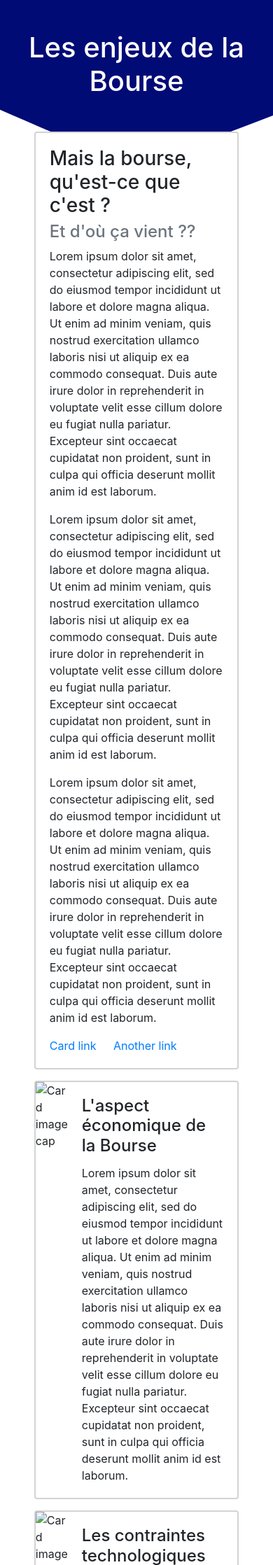
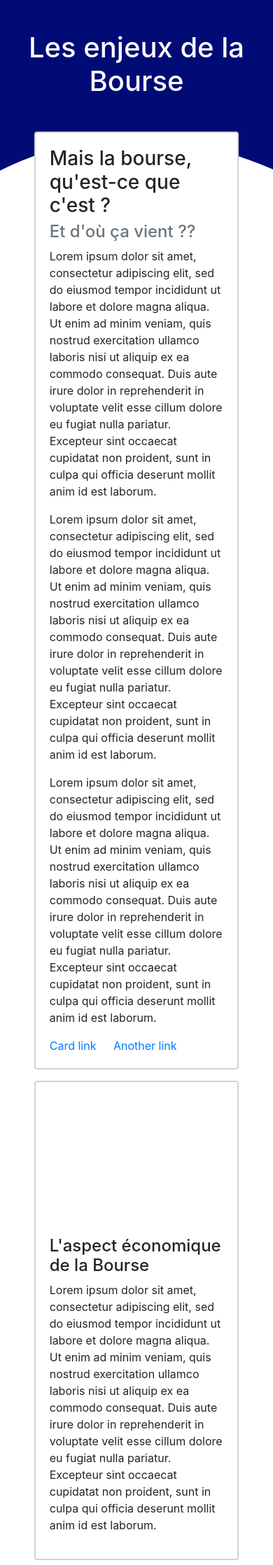
Before and after one commit to Projet-Tuteure/Projet-Tuteure-S1, a PHP site: page / in a window 390 px wide. Shown: the part 56-2292 px from the top of the page at 70% size. Run offline with PHP 8.4, Linux system fonts and the light colour scheme; some libraries are stand-ins or nearby versions.

Commit message:
new header and footer shape+better responsiveness for homepage images

```diff
--- a/css/style.css
+++ b/css/style.css
@@ -7,17 +7,56 @@
   background-color: darkblue;
 }
 
-.card-horizontal {
-  display: flex;
-  flex: 1 1 auto;
-}
-
 .card_content{
   border: 2px lightgray solid;
 }
 
-@media screen and (min-width: 992px) {
-  .image_accueil {
-    display: none;
-  }
+#image1_accueil{
+  background-image: url(http://via.placeholder.com/300x180);
 }
+
+#image2_accueil{
+  background-image: url(http://via.placeholder.com/300x180);
+}
+
+#image3_accueil{
+  background-image: url(http://via.placeholder.com/300x180);
+}
+
+.card_image{
+  background-size: cover;
+  background-position: center;
+  background-repeat: no-repeat;
+}
+
+.card_text{
+  padding: 20px;
+}
+
+/* img cards */
+@media only screen and (min-width: 801px) {
+ .card-horizontal {
+   display: flex;
+   flex: 1 1 auto;
+ }
+
+ .card_image{
+   width: 50%;
+ }
+
+ .card_text{
+   height: 100%;
+   width: 50%;
+ }
+}
+@media only screen and (max-width: 800px) {
+ .card_image{
+   height: 200px;
+   width: 100%;
+ }
+
+ .card_text{
+   height: auto;
+   width: 100%;
+ }
+}
--- a/footer.php
+++ b/footer.php
@@ -1,6 +1,6 @@
 
-    <div style="height: 250px; overflow: hidden; margin-top: -75px;" ><svg viewBox="0 0 500 150" preserveAspectRatio="none" style="height: 100%; width: 100%;"><path d="M0.00,49.98 C177.48,63.64 301.63,33.05 513.26,-0.48 L500.00,150.00 L0.00,150.00 Z" style="stroke: none; fill: #000B76;"></path></svg></div>
-
+    <!-- <div style="height: 300px; overflow: hidden; margin-top: -75px;" ><svg viewBox="0 0 500 150" preserveAspectRatio="none" style="height: 100%; width: 100%;"><path d="M0.00,49.98 C177.48,63.64 301.63,33.05 513.26,-0.48 L500.00,150.00 L0.00,150.00 Z" style="stroke: none; fill: #000B76;"></path></svg></div> -->
+    <div style="height: 300px; overflow: hidden; margin-top: -75px;" ><svg viewBox="0 0 500 150" preserveAspectRatio="none" style="height: 100%; width: 100%;"><path d="M-0.84,43.91 C158.29,42.92 231.65,38.97 502.54,0.50 L500.00,150.00 L0.00,150.00 Z" style="stroke: none; fill: #000B76;"></path></svg></div>
     <!-- Scripts -->
     <script src="https://code.jquery.com/jquery-3.3.1.slim.min.js" integrity="sha384-q8i/X+965DzO0rT7abK41JStQIAqVgRVzpbzo5smXKp4YfRvH+8abtTE1Pi6jizo" crossorigin="anonymous"></script>
     <script src="https://cdnjs.cloudflare.com/ajax/libs/popper.js/1.14.7/umd/popper.min.js" integrity="sha384-UO2eT0CpHqdSJQ6hJty5KVphtPhzWj9WO1clHTMGa3JDZwrnQq4sF86dIHNDz0W1" crossorigin="anonymous"></script>
--- a/header.php
+++ b/header.php
@@ -9,7 +9,7 @@
     <link rel="stylesheet" href="css/style.css">
   </head>
   <body class="h-100">
-    <div style="height: 300px; overflow: hidden;" ><svg viewBox="0 0 500 150" preserveAspectRatio="none" style="height: 100%; width: 100%;"><path d="M-1.41,106.08 C246.89,148.52 248.02,148.52 503.10,110.03 L500.00,0.00 L0.00,0.00 Z" style="stroke: none; fill: #000B76;"></path></svg></div>
+    <div style="height: 300px; overflow: hidden;" ><svg viewBox="0 0 500 150" preserveAspectRatio="none" style="height: 100%; width: 100%;"><path d="M-18.34,153.45 C154.91,117.92 326.46,117.92 520.03,152.45 L500.00,0.00 L0.00,0.00 Z" style="stroke: none; fill: #000B76;"></path></svg></div>
 
     <!-- barre de navigation -->
     <nav class="navbar navbar-expand-md navbar-dark fixed-top">
--- a/index.php
+++ b/index.php
@@ -16,36 +16,30 @@
 
     <div class="card w-75 mx-auto mb-3 card_content">
         <div class="card-horizontal">
-            <div class="img-square-wrapper">
-                <img class="image_accueil" src="http://via.placeholder.com/300x180" alt="Card image cap">
-            </div>
-            <div class="card-body">
-                <h4 class="card-title">L'aspect économique de la Bourse</h4>
-                <p class="card-text">Lorem ipsum dolor sit amet, consectetur adipiscing elit, sed do eiusmod tempor incididunt ut labore et dolore magna aliqua. Ut enim ad minim veniam, quis nostrud exercitation ullamco laboris nisi ut aliquip ex ea commodo consequat. Duis aute irure dolor in reprehenderit in voluptate velit esse cillum dolore eu fugiat nulla pariatur. Excepteur sint occaecat cupidatat non proident, sunt in culpa qui officia deserunt mollit anim id est laborum.</p>
+            <div id="image1_accueil" class="card_image"></div>
+            <div class="card_text">
+                <h4>L'aspect économique de la Bourse</h4>
+                <p>Lorem ipsum dolor sit amet, consectetur adipiscing elit, sed do eiusmod tempor incididunt ut labore et dolore magna aliqua. Ut enim ad minim veniam, quis nostrud exercitation ullamco laboris nisi ut aliquip ex ea commodo consequat. Duis aute irure dolor in reprehenderit in voluptate velit esse cillum dolore eu fugiat nulla pariatur. Excepteur sint occaecat cupidatat non proident, sunt in culpa qui officia deserunt mollit anim id est laborum.</p>
             </div>
         </div>
     </div>
 
     <div class="card w-75 mx-auto mb-3 card_content">
         <div class="card-horizontal">
-            <div class="img-square-wrapper">
-                <img class="image_accueil" src="http://via.placeholder.com/300x180" alt="Card image cap">
-            </div>
-            <div class="card-body">
-                <h4 class="card-title">Les contraintes technologiques de la Bourse</h4>
-                <p class="card-text">Lorem ipsum dolor sit amet, consectetur adipiscing elit, sed do eiusmod tempor incididunt ut labore et dolore magna aliqua. Ut enim ad minim veniam, quis nostrud exercitation ullamco laboris nisi ut aliquip ex ea commodo consequat. Duis aute irure dolor in reprehenderit in voluptate velit esse cillum dolore eu fugiat nulla pariatur. Excepteur sint occaecat cupidatat non proident, sunt in culpa qui officia deserunt mollit anim id est laborum.</p>
+            <div id="image2_accueil" class="card_image"></div>
+            <div class="card_text">
+                <h4>L'aspect économique de la Bourse</h4>
+                <p>Lorem ipsum dolor sit amet, consectetur adipiscing elit, sed do eiusmod tempor incididunt ut labore et dolore magna aliqua. Ut enim ad minim veniam, quis nostrud exercitation ullamco laboris nisi ut aliquip ex ea commodo consequat. Duis aute irure dolor in reprehenderit in voluptate velit esse cillum dolore eu fugiat nulla pariatur. Excepteur sint occaecat cupidatat non proident, sunt in culpa qui officia deserunt mollit anim id est laborum.</p>
             </div>
         </div>
     </div>
 
     <div class="card w-75 mx-auto mb-3 card_content">
         <div class="card-horizontal">
-            <div class="img-square-wrapper ">
-                <img class="image_accueil" src="http://via.placeholder.com/300x180" alt="Card image cap">
-            </div>
-            <div class="card-body">
-                <h4 class="card-title">Les contraintes juridiques sur la Brouse</h4>
-                <p class="card-text">Lorem ipsum dolor sit amet, consectetur adipiscing elit, sed do eiusmod tempor incididunt ut labore et dolore magna aliqua. Ut enim ad minim veniam, quis nostrud exercitation ullamco laboris nisi ut aliquip ex ea commodo consequat. Duis aute irure dolor in reprehenderit in voluptate velit esse cillum dolore eu fugiat nulla pariatur. Excepteur sint occaecat cupidatat non proident, sunt in culpa qui officia deserunt mollit anim id est laborum.</p>
+            <div id="image3_accueil" class="card_image"></div>
+            <div class="card_text">
+                <h4>L'aspect économique de la Bourse</h4>
+                <p>Lorem ipsum dolor sit amet, consectetur adipiscing elit, sed do eiusmod tempor incididunt ut labore et dolore magna aliqua. Ut enim ad minim veniam, quis nostrud exercitation ullamco laboris nisi ut aliquip ex ea commodo consequat. Duis aute irure dolor in reprehenderit in voluptate velit esse cillum dolore eu fugiat nulla pariatur. Excepteur sint occaecat cupidatat non proident, sunt in culpa qui officia deserunt mollit anim id est laborum.</p>
             </div>
         </div>
     </div>
```
